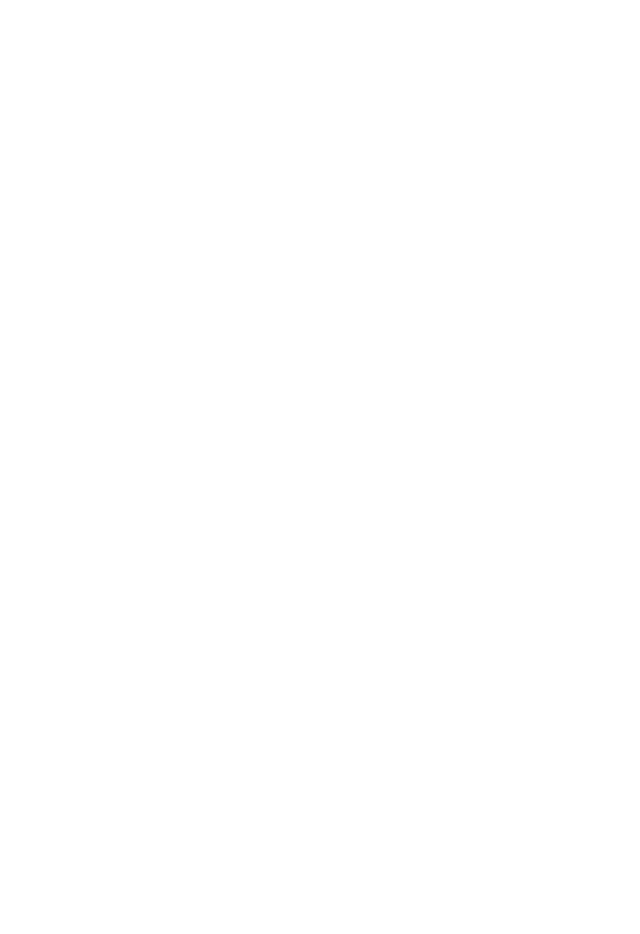
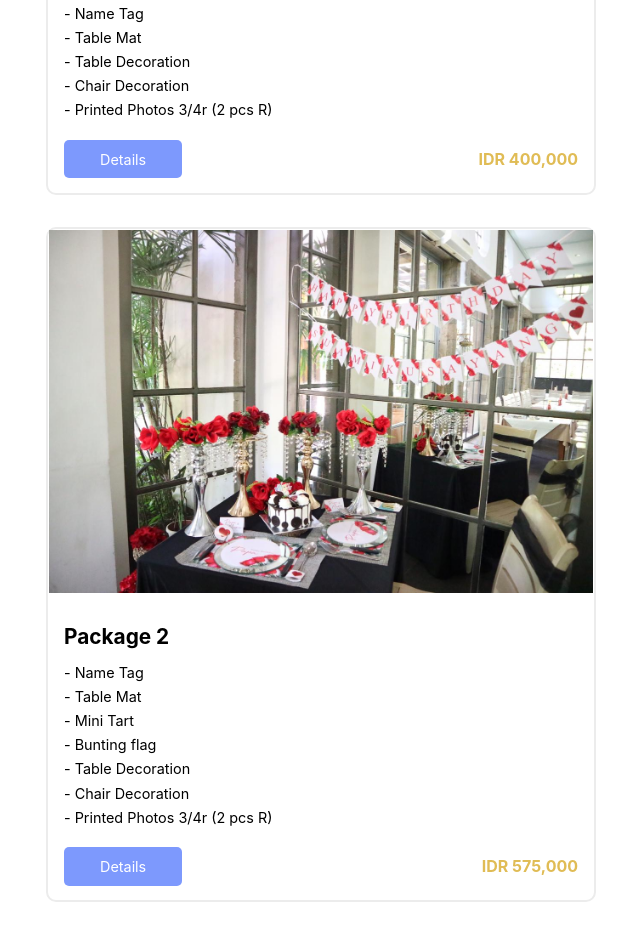
Before and after one commit to aldinoanggawan/j-decoration, a React (Create React App) app: page /category/lunch-dinner in a window 1280 px wide. Shown: the part 580-1514 px from the top of the page, without its empty margins (319-959 px from the left). Before the commit the page ends 800 px from the top, so only its background shows below. Built offline with nearby package versions, Linux system fonts and the light colour scheme.

Commit message:
Completed the LunchPage.js, added ScrollToTop.js and public photos

```diff
--- /dev/null
+++ b/src/ScrollToTop.js
@@ -0,0 +1,14 @@
+import { useEffect } from 'react'
+import { useLocation } from 'react-router-dom'
+
+const ScrollToTop = () => {
+  const { pathname } = useLocation()
+
+  useEffect(() => {
+    window.scrollTo(0, 0)
+  }, [pathname])
+
+  return null
+}
+
+export default ScrollToTop
--- a/src/components/Categories.js
+++ b/src/components/Categories.js
@@ -21,10 +21,11 @@
 `
 
 const Card = styled.div`
-  width: 100%;
+  /* width: 100%; */
   border: 2px solid #ececec;
   border-radius: 10px;
   padding: 1em 0;
+  margin: 0;
 
   & + & {
     margin-top: 1em;
--- a/src/index.js
+++ b/src/index.js
@@ -4,10 +4,12 @@
 import './index.css'
 import App from './App'
 import * as serviceWorker from './serviceWorker'
+import ScrollToTop from './ScrollToTop'
 
 ReactDOM.render(
   <Router>
     <React.StrictMode>
+      <ScrollToTop />
       <App />
     </React.StrictMode>
   </Router>,
--- a/src/pages/LunchPage.js
+++ b/src/pages/LunchPage.js
@@ -1,15 +1,137 @@
 import React from 'react'
 import styled from 'styled-components'
+import { Link } from 'react-router-dom'
+
+const PageContainer = styled.div`
+  padding-bottom: 2em;
+`
 
 const H2 = styled.h2`
   text-align: center;
+  margin-bottom: 1.5em;
+`
+
+const Card = styled.div`
+  padding: 0.1em 0 0.5em;
+  border: 2px solid #ececec;
+  border-radius: 10px;
+
+  & + & {
+    margin-top: 2em;
+  }
+`
+
+const CardImage = styled.div`
+  text-align: center;
+`
+
+const CardDescription = styled.div`
+  padding: 0 1em;
+`
+
+const Img = styled.img`
+  max-width: 99.6%;
+`
+
+const H4 = styled.h4`
+  font-size: 1.3rem;
+  margin-bottom: 0;
+`
+
+const Ul = styled.ul`
+  list-style: none;
+  padding-left: 0;
+  font-size: 0.9rem;
+`
+
+const Li = styled.li`
+  & + & {
+    margin-top: 0.5em;
+  }
+`
+
+const Row = styled.div`
+  display: flex;
+  justify-content: space-between;
+  align-items: center;
+`
+
+const Button = styled.span`
+  margin: 1em 0;
+`
+
+const LinkStyled = styled(Link)`
+  background: #7d99fd;
+  color: #fff;
+  font-size: 0.9rem;
+  text-decoration: none;
+  text-align: center;
+  border: none;
+  border-radius: 5px;
+  padding: 0.75em 2.5em;
+
+  &:focus,
+  &:hover {
+    opacity: 0.75;
+  }
+`
+
+const Span = styled.span`
+  font-weight: bold;
+  color: #e0bc55;
 `
 
 const LunchPage = () => {
   return (
-    <div className='container'>
-      <H2>Lunch / Dinner Packages</H2>
-    </div>
+    <PageContainer>
+      <div className='container'>
+        <H2>Lunch / Dinner Packages</H2>
+        <Card>
+          <CardImage>
+            <Img src='/dinner1a.jpeg' alt='dinner package 1' />
+          </CardImage>
+          <CardDescription>
+            <H4>Package 1</H4>
+            <Ul>
+              <Li>- Name Tag</Li>
+              <Li>- Table Mat</Li>
+              <Li>- Table Decoration</Li>
+              <Li>- Chair Decoration</Li>
+              <Li>- Printed Photos 3/4r (2 pcs R)</Li>
+            </Ul>
+            <Row>
+              <Button>
+                <LinkStyled>Details</LinkStyled>
+              </Button>
+              <Span>IDR 400,000</Span>
+            </Row>
+          </CardDescription>
+        </Card>
+        <Card>
+          <CardImage>
+            <Img src='/dinner2a.jpeg' alt='dinner package 2' />
+          </CardImage>
+          <CardDescription>
+            <H4>Package 2</H4>
+            <Ul>
+              <Li>- Name Tag</Li>
+              <Li>- Table Mat</Li>
+              <Li>- Mini Tart</Li>
+              <Li>- Bunting flag</Li>
+              <Li>- Table Decoration</Li>
+              <Li>- Chair Decoration</Li>
+              <Li>- Printed Photos 3/4r (2 pcs R)</Li>
+            </Ul>
+            <Row>
+              <Button>
+                <LinkStyled>Details</LinkStyled>
+              </Button>
+              <Span>IDR 575,000</Span>
+            </Row>
+          </CardDescription>
+        </Card>
+      </div>
+    </PageContainer>
   )
 }
 
```
Also changed, not shown: public/dinner1a.jpeg (added), public/dinner2a.jpeg (added).
